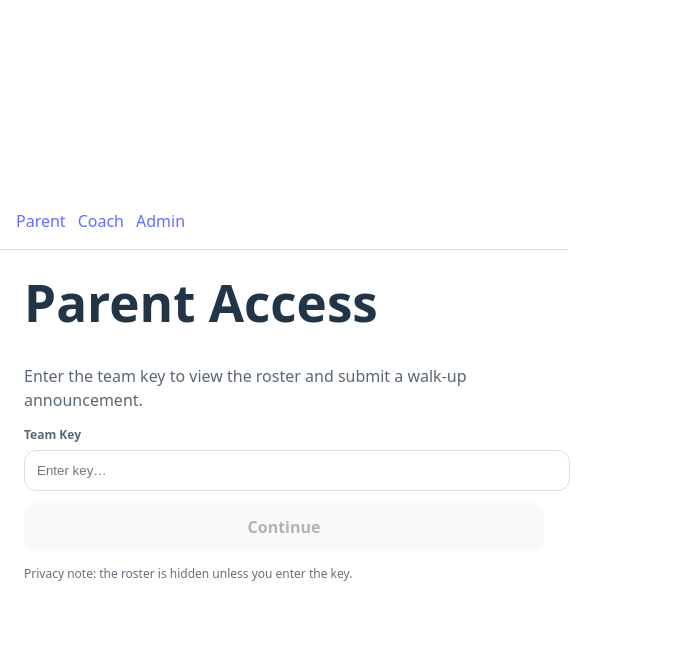
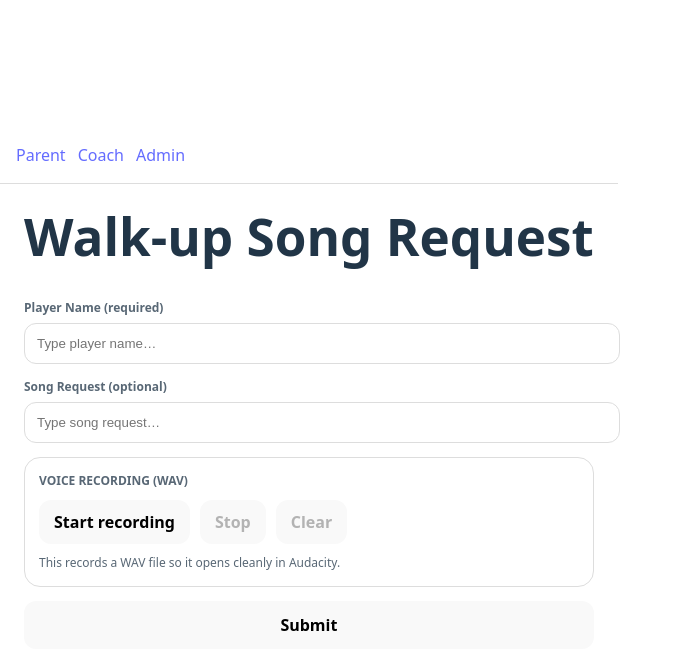
Before and after one commit to jsoll43/walkup-app, a React (Vite) app: page /parent in a window 1280 px wide. Before the commit this address led to /parent-login. Shown: the top 670 px of the page, without its empty margins (0-683 px from the left). Built offline with nearby package versions, Linux system fonts and the light colour scheme.

Commit message:
Parent recording: upload WAV for Audacity; store correct extension in R2

```diff
--- a/src/pages/ParentHome.jsx
+++ b/src/pages/ParentHome.jsx
@@ -1,353 +1,138 @@
 // src/pages/ParentHome.jsx
-import React, { useEffect, useMemo, useRef, useState } from "react";
-import { useNavigate } from "react-router-dom";
+import { useMemo, useState } from "react";
+import ParentRecord from "./ParentRecord";
 
-function getStoredParentKey() {
+function getParentKey() {
   return (
     sessionStorage.getItem("PARENT_UPLOAD_KEY") ||
-    sessionStorage.getItem("parentUploadKey") ||
     sessionStorage.getItem("parentKey") ||
     sessionStorage.getItem("key") ||
     ""
   ).trim();
 }
 
-function pickBestMimeType() {
-  // Prefer webm/opus where available
-  const candidates = [
-    "audio/webm;codecs=opus",
-    "audio/webm",
-    "audio/ogg;codecs=opus",
-    "audio/ogg",
-  ];
-  if (typeof MediaRecorder === "undefined" || !MediaRecorder.isTypeSupported) return "";
-  for (const t of candidates) {
+async function readJsonOrText(res) {
+  const text = await res.text();
   try {
-      if (MediaRecorder.isTypeSupported(t)) return t;
+    return JSON.parse(text);
   } catch {
-      // ignore
+    return { raw: text };
   }
-  }
-  return "";
 }
 
 export default function ParentHome() {
-  const navigate = useNavigate();
-
-  const parentKey = useMemo(() => getStoredParentKey(), []);
+  const parentKey = useMemo(() => getParentKey(), []);
   const [playerName, setPlayerName] = useState("");
   const [songRequest, setSongRequest] = useState("");
+  const [wavBlob, setWavBlob] = useState(null);
 
-  const [isRecording, setIsRecording] = useState(false);
-  const [audioBlob, setAudioBlob] = useState(null);
-  const [audioUrl, setAudioUrl] = useState("");
   const [submitting, setSubmitting] = useState(false);
   const [submitted, setSubmitted] = useState(false);
-  const [error, setError] = useState("");
+  const [err, setErr] = useState("");
 
-  const mediaRecorderRef = useRef(null);
-  const mediaStreamRef = useRef(null);
-  const chunksRef = useRef([]);
-
-  useEffect(() => {
-    if (!parentKey) navigate("/parent-login", { replace: true });
-  }, [parentKey, navigate]);
-
-  useEffect(() => {
-    return () => {
-      if (audioUrl) URL.revokeObjectURL(audioUrl);
-      try {
-        if (mediaStreamRef.current) {
-          mediaStreamRef.current.getTracks().forEach((t) => t.stop());
+  async function submit() {
+    setErr("");
+    if (!parentKey) {
+      setErr("Missing parent key. Go to /parent-login and enter the Parent key.");
+      return;
     }
-      } catch {
-        // ignore
+    if (!playerName.trim()) {
+      setErr("Player Name is required.");
+      return;
     }
-    };
-  }, [audioUrl]);
-
-  const resetRecording = () => {
-    setError("");
-    setAudioBlob(null);
-    if (audioUrl) URL.revokeObjectURL(audioUrl);
-    setAudioUrl("");
-    chunksRef.current = [];
-  };
-
-  const startRecording = async () => {
-    setError("");
-    resetRecording();
-
-    if (!navigator.mediaDevices?.getUserMedia) {
-      setError("Your browser doesn’t support microphone recording.");
+    if (!wavBlob) {
+      setErr("Please record audio first.");
       return;
     }
 
+    setSubmitting(true);
     try {
-      const stream = await navigator.mediaDevices.getUserMedia({ audio: true });
-      mediaStreamRef.current = stream;
+      const fd = new FormData();
+      fd.append("playerName", playerName.trim());
+      fd.append("songRequest", songRequest.trim());
 
-      const mimeType = pickBestMimeType();
-      const recorder = new MediaRecorder(stream, mimeType ? { mimeType } : undefined);
+      // Ensure filename + type
+      const file = new File([wavBlob], "walkup.wav", { type: "audio/wav" });
+      fd.append("file", file);
 
-      chunksRef.current = [];
-      recorder.ondataavailable = (e) => {
-        if (e.data && e.data.size > 0) chunksRef.current.push(e.data);
-      };
-
-      recorder.onstop = () => {
-        const type = recorder.mimeType || mimeType || "audio/webm";
-        const blob = new Blob(chunksRef.current, { type });
-        setAudioBlob(blob);
-        const url = URL.createObjectURL(blob);
-        setAudioUrl(url);
-
-        // Stop tracks so mic icon turns off
-        try {
-          stream.getTracks().forEach((t) => t.stop());
-        } catch {
-          // ignore
-        }
-        mediaStreamRef.current = null;
-        mediaRecorderRef.current = null;
-        chunksRef.current = [];
-      };
-
-      mediaRecorderRef.current = recorder;
-      recorder.start();
-      setIsRecording(true);
-    } catch (e) {
-      setError(
-        "Couldn’t access the microphone. Please allow mic permissions and try again."
-      );
-    }
-  };
-
-  const stopRecording = () => {
-    setError("");
-    try {
-      const recorder = mediaRecorderRef.current;
-      if (recorder && recorder.state !== "inactive") recorder.stop();
-      setIsRecording(false);
-    } catch (e) {
-      setError("Something went wrong stopping the recording. Please try again.");
-      setIsRecording(false);
-    }
-  };
-
-  const canSubmit = playerName.trim().length > 0 && !!audioBlob && !submitting && !submitted;
-
-  const handleSubmit = async () => {
-    setError("");
-
-    const name = playerName.trim();
-    if (!name) {
-      setError("Player Name is required.");
-      return;
-    }
-    if (!audioBlob) {
-      setError("Please record a short clip before submitting.");
-      return;
-    }
-
-    try {
-      setSubmitting(true);
-
-      const fd = new FormData();
-      fd.append("playerName", name);
-      fd.append("songRequest", songRequest.trim());
-      fd.append("file", audioBlob, "walkup.webm");
-
-      // Send the key in multiple common headers so it works with whichever you implemented server-side.
       const res = await fetch("/api/voice-upload", {
         method: "POST",
         headers: {
           "x-parent-upload-key": parentKey,
-          "x-parent-key": parentKey,
-          "x-api-key": parentKey,
+          Authorization: `Bearer ${parentKey}`,
         },
         body: fd,
       });
 
-      const text = await res.text();
-      let data;
-      try {
-        data = JSON.parse(text);
-      } catch {
-        data = { raw: text };
-      }
-
+      const data = await readJsonOrText(res);
       if (!res.ok || data?.ok === false) {
-        const msg = data?.error || data?.message || `Upload failed (HTTP ${res.status}).`;
-        setError(msg);
-        setSubmitting(false);
-        return;
+        throw new Error(data?.error || data?.message || data?.raw || `Upload failed (HTTP ${res.status}).`);
       }
 
       setSubmitted(true);
-      setSubmitting(false);
     } catch (e) {
-      setError("Upload failed. Please check your connection and try again.");
+      setErr(e?.message || String(e));
+    } finally {
       setSubmitting(false);
     }
-  };
+  }
 
   if (submitted) {
     return (
-      <div style={{ maxWidth: 720, margin: "0 auto", padding: 20 }}>
-        <h1 style={{ marginBottom: 8 }}>Submitted ✅</h1>
-        <p style={{ marginTop: 0 }}>
-          Thanks! Your request has been sent to the coach/admin.
-        </p>
-        <div
-          style={{
-            marginTop: 16,
-            padding: 14,
-            borderRadius: 10,
-            border: "1px solid rgba(255,255,255,0.15)",
-          }}
-        >
-          <div style={{ marginBottom: 6 }}>
-            <strong>Player Name:</strong> {playerName.trim()}
-          </div>
-          <div style={{ marginBottom: 6 }}>
-            <strong>Song Request:</strong> {songRequest.trim() || "(none)"}
-          </div>
+      <div style={{ padding: 24, maxWidth: 720, margin: "0 auto" }}>
+        <h1 style={{ marginTop: 0 }}>Submitted ✅</h1>
+        <div style={{ marginTop: 10, opacity: 0.8 }}>
+          Thanks! Your walk-up request has been submitted.
         </div>
       </div>
     );
   }
 
   return (
-    <div style={{ maxWidth: 720, margin: "0 auto", padding: 20 }}>
-      <h1 style={{ marginBottom: 6 }}>Walk-Up Song Submission</h1>
-      <p style={{ marginTop: 0, opacity: 0.85 }}>
-        Enter the player’s name, optionally add a song request, then record a short voice clip.
-      </p>
+    <div style={{ padding: 24, maxWidth: 720, margin: "0 auto" }}>
+      <h1 style={{ marginTop: 0 }}>Walk-up Song Request</h1>
 
-      <div style={{ marginTop: 16 }}>
-        <label style={{ display: "block", fontWeight: 600, marginBottom: 6 }}>
-          Player Name <span style={{ opacity: 0.8 }}>(required)</span>
+      <div style={{ marginTop: 14 }}>
+        <label style={{ display: "block", fontSize: 12, fontWeight: 900, opacity: 0.75, marginBottom: 6 }}>
+          Player Name (required)
         </label>
         <input
           value={playerName}
           onChange={(e) => setPlayerName(e.target.value)}
-          placeholder="e.g., Ava S."
-          style={{
-            width: "100%",
-            padding: "10px 12px",
-            borderRadius: 10,
-            border: "1px solid rgba(255,255,255,0.18)",
-            background: "rgba(0,0,0,0.2)",
-            color: "inherit",
-          }}
-          disabled={submitting}
+          placeholder="Type player name…"
+          style={{ width: "100%", padding: 12, borderRadius: 12, border: "1px solid #ddd" }}
         />
       </div>
 
       <div style={{ marginTop: 14 }}>
-        <label style={{ display: "block", fontWeight: 600, marginBottom: 6 }}>
-          Song Request <span style={{ opacity: 0.8 }}>(optional)</span>
+        <label style={{ display: "block", fontSize: 12, fontWeight: 900, opacity: 0.75, marginBottom: 6 }}>
+          Song Request (optional)
         </label>
         <input
           value={songRequest}
           onChange={(e) => setSongRequest(e.target.value)}
-          placeholder="e.g., Taylor Swift – Shake It Off"
-          style={{
-            width: "100%",
-            padding: "10px 12px",
-            borderRadius: 10,
-            border: "1px solid rgba(255,255,255,0.18)",
-            background: "rgba(0,0,0,0.2)",
-            color: "inherit",
-          }}
-          disabled={submitting}
+          placeholder="Type song request…"
+          style={{ width: "100%", padding: 12, borderRadius: 12, border: "1px solid #ddd" }}
         />
       </div>
 
-      <div style={{ marginTop: 18 }}>
-        <label style={{ display: "block", fontWeight: 600, marginBottom: 8 }}>
-          Voice Recording
-        </label>
-
-        <div style={{ display: "flex", gap: 10, flexWrap: "wrap", alignItems: "center" }}>
-          {!isRecording ? (
-            <button
-              onClick={startRecording}
-              disabled={submitting}
-              style={{
-                padding: "10px 14px",
-                borderRadius: 10,
-                border: "1px solid rgba(255,255,255,0.18)",
-                background: "rgba(255,255,255,0.08)",
-                color: "inherit",
-                cursor: "pointer",
-              }}
-            >
-              {audioBlob ? "Record again" : "Start recording"}
-            </button>
-          ) : (
-            <button
-              onClick={stopRecording}
-              style={{
-                padding: "10px 14px",
-                borderRadius: 10,
-                border: "1px solid rgba(255,255,255,0.18)",
-                background: "rgba(255,80,80,0.22)",
-                color: "inherit",
-                cursor: "pointer",
-              }}
-            >
-              Stop recording
-            </button>
-          )}
-
-          {isRecording && (
-            <span style={{ opacity: 0.9 }}>
-              Recording… (keep it short)
-            </span>
-          )}
+      <div style={{ marginTop: 14 }}>
+        <ParentRecord onBlob={setWavBlob} disabled={submitting} />
       </div>
 
-        {audioUrl && (
-          <div style={{ marginTop: 12 }}>
-            <audio controls src={audioUrl} style={{ width: "100%" }} />
-          </div>
-        )}
-      </div>
-
-      {error && (
-        <div
-          style={{
-            marginTop: 16,
-            padding: 12,
-            borderRadius: 10,
-            background: "rgba(255,0,0,0.12)",
-            border: "1px solid rgba(255,0,0,0.25)",
-          }}
-        >
-          {error}
-        </div>
-      )}
-
-      <div style={{ marginTop: 18 }}>
       <button
-          onClick={handleSubmit}
-          disabled={!canSubmit}
-          style={{
-            width: "100%",
-            padding: "12px 14px",
-            borderRadius: 12,
-            border: "1px solid rgba(255,255,255,0.18)",
-            background: canSubmit ? "rgba(100,200,255,0.22)" : "rgba(255,255,255,0.06)",
-            color: "inherit",
-            cursor: canSubmit ? "pointer" : "not-allowed",
-            fontWeight: 700,
-          }}
+        onClick={submit}
+        disabled={submitting}
+        style={{ marginTop: 14, width: "100%", padding: "12px 14px", borderRadius: 12, fontWeight: 1000 }}
       >
         {submitting ? "Submitting…" : "Submit"}
       </button>
+
+      {err ? (
+        <div style={{ marginTop: 12, color: "crimson" }}>
+          <strong>Error:</strong> {err}
         </div>
+      ) : null}
     </div>
   );
 }
--- a/src/pages/ParentRecord.jsx
+++ b/src/pages/ParentRecord.jsx
@@ -1,234 +1,237 @@
+// src/pages/ParentRecord.jsx
 import { useEffect, useMemo, useRef, useState } from "react";
-import { useNavigate, useParams } from "react-router-dom";
-import { roster } from "../data/roster";
-import { clearParentKey, getParentKey, setParentKey } from "../auth/parentAuth";
 
-export default function ParentRecord() {
-  const nav = useNavigate();
-  const { playerId } = useParams();
+function floatTo16BitPCM(output, offset, input) {
+  for (let i = 0; i < input.length; i++) {
+    let s = Math.max(-1, Math.min(1, input[i]));
+    output.setInt16(offset, s < 0 ? s * 0x8000 : s * 0x7fff, true);
+    offset += 2;
+  }
+}
 
-  // Gate access
-  useEffect(() => {
-    const key = getParentKey();
-    if (!key) {
-      nav("/parent-login", { replace: true, state: { redirectTo: `/parent/${playerId}` } });
-    }
-    // eslint-disable-next-line react-hooks/exhaustive-deps
-  }, [playerId]);
+function writeString(view, offset, string) {
+  for (let i = 0; i < string.length; i++) {
+    view.setUint8(offset + i, string.charCodeAt(i));
+  }
+}
 
-  const player = useMemo(() => roster.find((p) => p.id === playerId), [playerId]);
+function encodeWav({ samples, sampleRate, numChannels = 1 }) {
+  // 16-bit PCM WAV
+  const bytesPerSample = 2;
+  const blockAlign = numChannels * bytesPerSample;
+  const buffer = new ArrayBuffer(44 + samples.length * bytesPerSample);
+  const view = new DataView(buffer);
 
-  const [status, setStatus] = useState("idle"); // idle | recording | recorded | uploading | submitted
+  writeString(view, 0, "RIFF");
+  view.setUint32(4, 36 + samples.length * bytesPerSample, true);
+  writeString(view, 8, "WAVE");
+
+  writeString(view, 12, "fmt ");
+  view.setUint32(16, 16, true); // PCM
+  view.setUint16(20, 1, true); // format = 1 (PCM)
+  view.setUint16(22, numChannels, true);
+  view.setUint32(24, sampleRate, true);
+  view.setUint32(28, sampleRate * blockAlign, true);
+  view.setUint16(32, blockAlign, true);
+  view.setUint16(34, 16, true); // bits per sample
+
+  writeString(view, 36, "data");
+  view.setUint32(40, samples.length * bytesPerSample, true);
+
+  floatTo16BitPCM(view, 44, samples);
+  return new Blob([view], { type: "audio/wav" });
+}
+
+function mergeFloat32(chunks) {
+  let totalLength = 0;
+  for (const c of chunks) totalLength += c.length;
+  const result = new Float32Array(totalLength);
+  let offset = 0;
+  for (const c of chunks) {
+    result.set(c, offset);
+    offset += c.length;
+  }
+  return result;
+}
+
+/**
+ * Props:
+ * - onBlob(blob): called when a recording is finalized
+ * - disabled: optional boolean
+ */
+export default function ParentRecord({ onBlob, disabled = false }) {
+  const [isRecording, setIsRecording] = useState(false);
+  const [hasRecording, setHasRecording] = useState(false);
+  const [previewUrl, setPreviewUrl] = useState("");
   const [err, setErr] = useState("");
 
-  const [blob, setBlob] = useState(null);
-  const [blobUrl, setBlobUrl] = useState("");
+  const mediaStreamRef = useRef(null);
+  const audioCtxRef = useRef(null);
+  const sourceRef = useRef(null);
+  const processorRef = useRef(null);
+  const chunksRef = useRef([]);
 
-  const mediaRecorderRef = useRef(null);
-  const chunksRef = useRef([]);
-  const streamRef = useRef(null);
+  const canStart = useMemo(() => !disabled && !isRecording, [disabled, isRecording]);
 
-  const promptText = useMemo(() => {
-    if (!player) return "";
-    return `Now batting, number ${player.number}, ${player.first} ${player.last}.`;
-  }, [player]);
+  useEffect(() => {
+    return () => {
+      try {
+        if (previewUrl) URL.revokeObjectURL(previewUrl);
+      } catch {}
+      cleanup();
+    };
+    // eslint-disable-next-line react-hooks/exhaustive-deps
+  }, []);
 
-  function cleanupBlobUrl() {
-    if (blobUrl) URL.revokeObjectURL(blobUrl);
-    setBlobUrl("");
+  function cleanup() {
+    try {
+      if (processorRef.current) {
+        processorRef.current.disconnect();
+        processorRef.current.onaudioprocess = null;
+      }
+    } catch {}
+    try {
+      if (sourceRef.current) sourceRef.current.disconnect();
+    } catch {}
+    try {
+      if (audioCtxRef.current) audioCtxRef.current.close();
+    } catch {}
+    try {
+      if (mediaStreamRef.current) {
+        for (const t of mediaStreamRef.current.getTracks()) t.stop();
+      }
+    } catch {}
+
+    processorRef.current = null;
+    sourceRef.current = null;
+    audioCtxRef.current = null;
+    mediaStreamRef.current = null;
   }
 
-  async function startRecording() {
+  async function start() {
     setErr("");
+    setHasRecording(false);
+    chunksRef.current = [];
+
     try {
-      if (!navigator.mediaDevices?.getUserMedia) throw new Error("Recording not supported in this browser.");
+      const stream = await navigator.mediaDevices.getUserMedia({ audio: true });
+      mediaStreamRef.current = stream;
 
-      cleanupBlobUrl();
-      setBlob(null);
+      const AudioContext = window.AudioContext || window.webkitAudioContext;
+      const ctx = new AudioContext();
+      audioCtxRef.current = ctx;
 
-      const stream = await navigator.mediaDevices.getUserMedia({ audio: true });
-      streamRef.current = stream;
+      const source = ctx.createMediaStreamSource(stream);
+      sourceRef.current = source;
 
-      const mr = new MediaRecorder(stream);
-      mediaRecorderRef.current = mr;
-      chunksRef.current = [];
+      // ScriptProcessorNode is deprecated but still widely supported; works fine for this use.
+      const processor = ctx.createScriptProcessor(4096, 1, 1);
+      processorRef.current = processor;
 
-      mr.ondataavailable = (e) => {
-        if (e.data && e.data.size > 0) chunksRef.current.push(e.data);
+      processor.onaudioprocess = (e) => {
+        if (!isRecording) return;
+        const input = e.inputBuffer.getChannelData(0);
+        chunksRef.current.push(new Float32Array(input));
       };
 
-      mr.onstop = () => {
-        const b = new Blob(chunksRef.current, { type: mr.mimeType || "audio/webm" });
-        setBlob(b);
-        setBlobUrl(URL.createObjectURL(b));
-        setStatus("recorded");
+      source.connect(processor);
+      processor.connect(ctx.destination);
 
-        if (streamRef.current) {
-          streamRef.current.getTracks().forEach((t) => t.stop());
-          streamRef.current = null;
-        }
-      };
-
-      mr.start();
-      setStatus("recording");
+      setIsRecording(true);
     } catch (e) {
-      setStatus("idle");
       setErr(e?.message || String(e));
+      cleanup();
+      setIsRecording(false);
     }
   }
 
-  function stopRecording() {
+  async function stop() {
+    setErr("");
     try {
-      const mr = mediaRecorderRef.current;
-      if (mr && mr.state !== "inactive") mr.stop();
+      setIsRecording(false);
+
+      const ctx = audioCtxRef.current;
+      const sampleRate = ctx?.sampleRate || 48000;
+
+      const merged = mergeFloat32(chunksRef.current);
+      const wavBlob = encodeWav({ samples: merged, sampleRate, numChannels: 1 });
+
+      if (previewUrl) {
+        try {
+          URL.revokeObjectURL(previewUrl);
+        } catch {}
+      }
+      const url = URL.createObjectURL(wavBlob);
+      setPreviewUrl(url);
+      setHasRecording(true);
+
+      if (typeof onBlob === "function") onBlob(wavBlob);
     } catch (e) {
       setErr(e?.message || String(e));
     } finally {
-      setStatus("idle");
+      cleanup();
     }
   }
 
-  function ensureParentKey() {
-    let key = getParentKey();
-    if (!key) {
-      key = prompt("Team Key:");
-      if (!key) return "";
-      setParentKey(key);
+  function clear() {
+    setErr("");
+    setHasRecording(false);
+    if (previewUrl) {
+      try {
+        URL.revokeObjectURL(previewUrl);
+      } catch {}
     }
-    return key;
+    setPreviewUrl("");
+    chunksRef.current = [];
+    if (typeof onBlob === "function") onBlob(null);
   }
 
-  async function submit() {
-    setErr("");
-    if (!player) return setErr("Unknown player.");
-    if (!blob) return setErr("Record something first.");
+  return (
+    <div style={{ border: "1px solid #ddd", borderRadius: 16, padding: 14 }}>
+      <div style={{ fontSize: 12, fontWeight: 900, opacity: 0.75 }}>VOICE RECORDING (WAV)</div>
 
-    setStatus("uploading");
-
-    try {
-      const key = ensureParentKey();
-      if (!key) {
-        setStatus("recorded");
-        return;
-      }
-
-      const form = new FormData();
-      form.append("playerId", player.id);
-      form.append("file", blob, `${player.id}_voice.webm`);
-
-      const res = await fetch("/api/voice-upload", {
-        method: "POST",
-        headers: { Authorization: "Bearer " + key },
-        body: form,
-      });
-
-      if (res.status === 401) {
-        clearParentKey();
-        throw new Error("Unauthorized. The team key may have changed. Please go back and re-enter the key.");
-      }
-
-      if (!res.ok) throw new Error(await res.text());
-
-      cleanupBlobUrl();
-      setBlob(null);
-      setStatus("submitted");
-    } catch (e) {
-      setStatus("recorded");
-      setErr(e?.message || String(e));
-    }
-  }
-
-  if (!getParentKey()) return null; // while redirecting
-
-  // Submitted lock screen
-  if (status === "submitted") {
-    return (
-      <div style={{ padding: 24, maxWidth: 820, margin: "0 auto" }}>
-        <h1 style={{ marginTop: 0 }}>✅ Successfully submitted</h1>
-        <div style={{ fontSize: 18, marginTop: 10 }}>
-          Your recording has been submitted to the coaching staff.
-        </div>
-        <div style={{ marginTop: 18 }}>
-          <button
-            onClick={() => nav("/parent")}
-            style={{ padding: "12px 14px", borderRadius: 12, fontWeight: 900 }}
-          >
-            Back to roster
-          </button>
-        </div>
-      </div>
-    );
-  }
-
-  if (!player) {
-    return (
-      <div style={{ padding: 24, maxWidth: 820, margin: "0 auto" }}>
-        <h1 style={{ marginTop: 0 }}>Player not found</h1>
-        <button onClick={() => nav("/parent")} style={{ padding: "10px 12px", borderRadius: 12 }}>
-          Back to roster
+      <div style={{ marginTop: 10, display: "flex", gap: 10, flexWrap: "wrap" }}>
+        <button
+          onClick={start}
+          disabled={!canStart}
+          style={{ padding: "10px 14px", borderRadius: 12, fontWeight: 900 }}
+        >
+          {isRecording ? "Recording…" : "Start recording"}
         </button>
-      </div>
-    );
-  }
-
-  const isRecording = status === "recording";
-  const canSubmit = status === "recorded";
-
-  return (
-    <div style={{ padding: 24, maxWidth: 820, margin: "0 auto" }}>
-      <button onClick={() => nav("/parent")} style={{ marginBottom: 12 }}>
-        ← Back to roster
-      </button>
-
-      <h1 style={{ marginTop: 0 }}>
-        Record for: #{player.number} {player.first} {player.last}
-      </h1>
-
-      <div style={{ border: "1px solid #ddd", borderRadius: 14, padding: 14, marginTop: 12, background: "#fafafa" }}>
-        <div style={{ fontWeight: 900, marginBottom: 6 }}>
-          Please say this
-        </div>
-        <div style={{ fontSize: 18 }}>{promptText}</div>
-      </div>
-
-      {err && (
-        <div style={{ marginTop: 12, color: "crimson" }}>
-          <strong>Error:</strong> {err}
-        </div>
-      )}
-
-      <div style={{ marginTop: 16, display: "flex", gap: 10, flexWrap: "wrap", alignItems: "center" }}>
-        {!isRecording ? (
-          <button
-            onClick={startRecording}
-            style={{ padding: "12px 14px", borderRadius: 12, fontWeight: 900 }}
-          >
-            🎙️ Record
-          </button>
-        ) : (
-          <button
-            onClick={stopRecording}
-            style={{ padding: "12px 14px", borderRadius: 12, fontWeight: 900 }}
-          >
-            ⏹ Stop
-          </button>
-        )}
 
         <button
-          disabled={!canSubmit || status === "uploading"}
-          onClick={submit}
-          style={{ padding: "12px 14px", borderRadius: 12, fontWeight: 900 }}
+          onClick={stop}
+          disabled={disabled || !isRecording}
+          style={{ padding: "10px 14px", borderRadius: 12, fontWeight: 900 }}
         >
-          {status === "uploading" ? "Submitting…" : "Submit to coaching staff"}
+          Stop
+        </button>
+
+        <button
+          onClick={clear}
+          disabled={disabled || (!hasRecording && !previewUrl && !chunksRef.current.length)}
+          style={{ padding: "10px 14px", borderRadius: 12, fontWeight: 900 }}
+        >
+          Clear
         </button>
       </div>
 
-      {blobUrl && status === "recorded" && (
-        <div style={{ marginTop: 16 }}>
-          <div style={{ fontWeight: 900, marginBottom: 6 }}>Preview</div>
-          <audio controls src={blobUrl} style={{ width: "100%" }} />
+      <div style={{ marginTop: 10, fontSize: 12, opacity: 0.75 }}>
+        This records a WAV file so it opens cleanly in Audacity.
+      </div>
+
+      {previewUrl ? (
+        <div style={{ marginTop: 12 }}>
+          <div style={{ fontSize: 12, fontWeight: 900, opacity: 0.75, marginBottom: 6 }}>Preview</div>
+          <audio controls src={previewUrl} style={{ width: "100%" }} />
         </div>
-      )}
+      ) : null}
+
+      {err ? (
+        <div style={{ marginTop: 10, color: "crimson" }}>
+          <strong>Error:</strong> {err}
+        </div>
+      ) : null}
     </div>
   );
 }
```
Also changed, not shown: 1 other file (tests, documents, lock files or other folders). Lines whose indentation alone changed are shown as unchanged.
